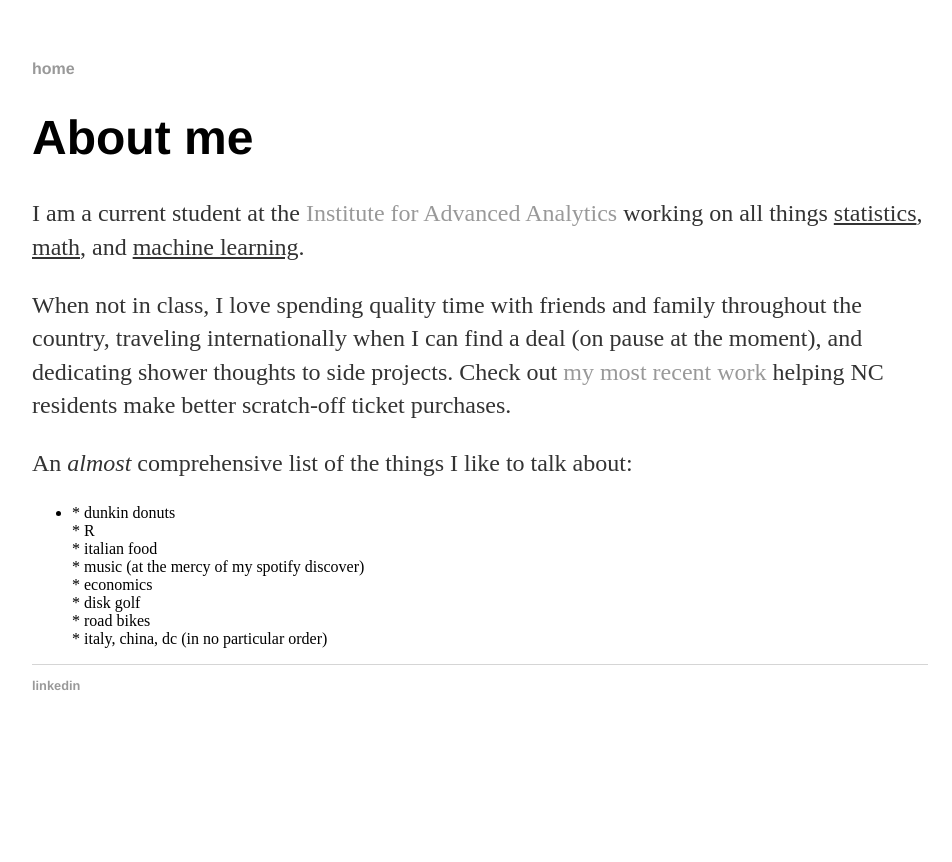
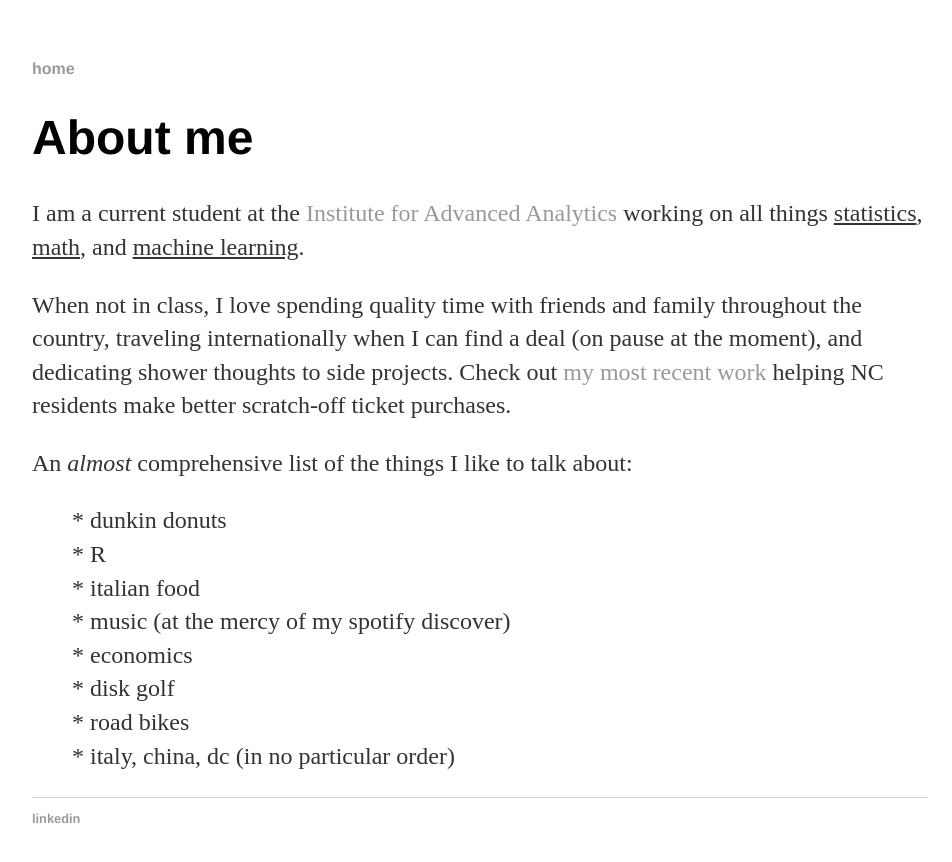
Before and after one commit to kevcraig/kevcriag.github.io, a Jekyll site: the page built from about/index.html, in a window 1280 px wide. Shown: the top 862 px of the page, without its empty margins (160-1112 px from the left). Built offline with Jekyll 4.4.1, drawn with Linux system fonts in a browser that asks for light colours.

Commit message:
Update index.html

```diff
--- a/about/index.html
+++ b/about/index.html
@@ -8,8 +8,8 @@ title: Kevin Craig
 	<p>I am a current student at the <a href = "https://analytics.ncsu.edu/" target = "_blank"> Institute for Advanced Analytics </a> working on all things <u>statistics</u>, <u>math</u>, and <u>machine learning</u>.  </p>
 	<p>When not in class, I love spending quality time with friends and family throughout the country, traveling internationally when I can find a deal (on pause at the moment), and dedicating shower thoughts to side projects. Check out <a href = "/ScratcherStatsNC" target = "_blank"> my most recent work </a> helping NC residents make better scratch-off ticket purchases.</p>
 	<p> An <em>almost</em> comprehensive list of the things I like to talk about: </p>
-	<p style="margin-left: 40px"> <ul>
-				      <li> * dunkin donuts <br> </li>
+	<p style="margin-left: 40px">
+				      * dunkin donuts <br>
 				      * R <br>
 				      * italian food <br>
 				      * music (at the mercy of my spotify discover)  <br>
@@ -17,6 +17,5 @@ title: Kevin Craig
 				      * disk golf <br>
 				      * road bikes <br>
 				      * italy, china, dc (in no particular order)
-	</ul>
 
 </div><!-- /.blurb -->
```
